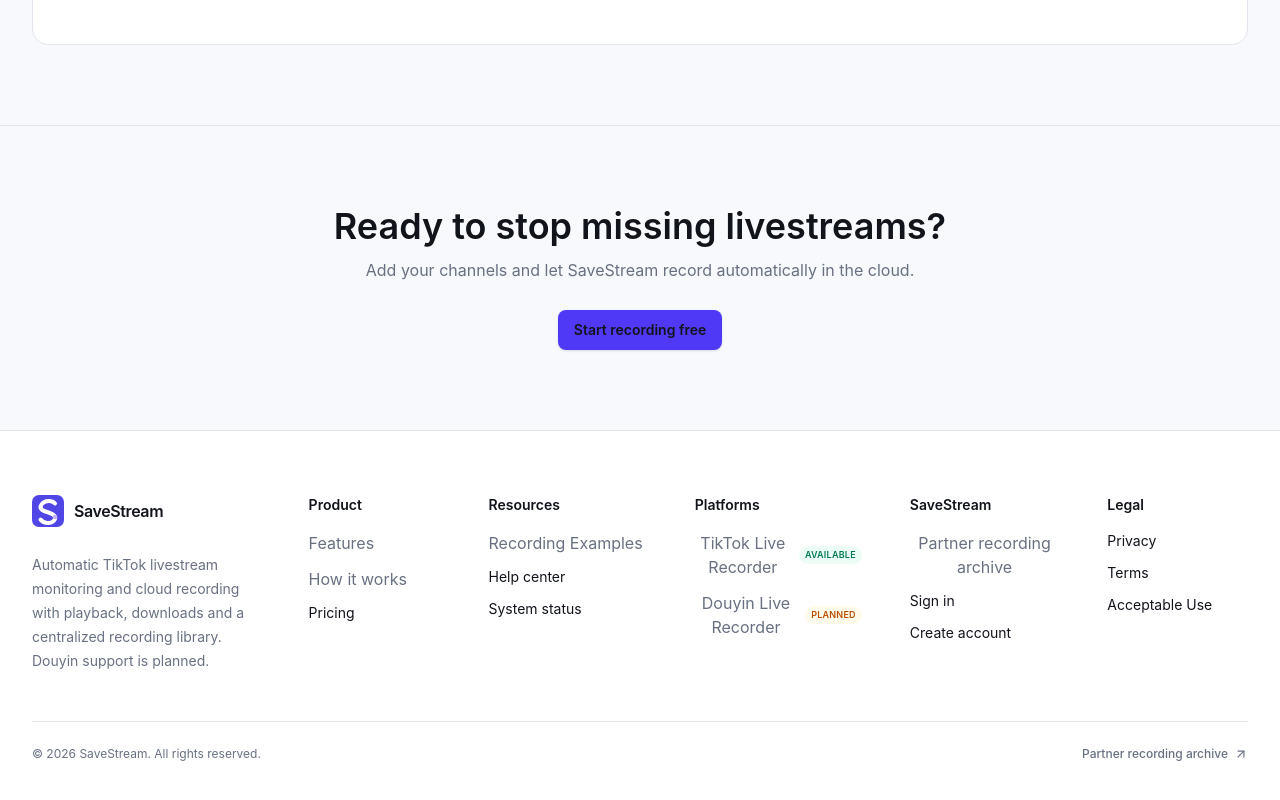
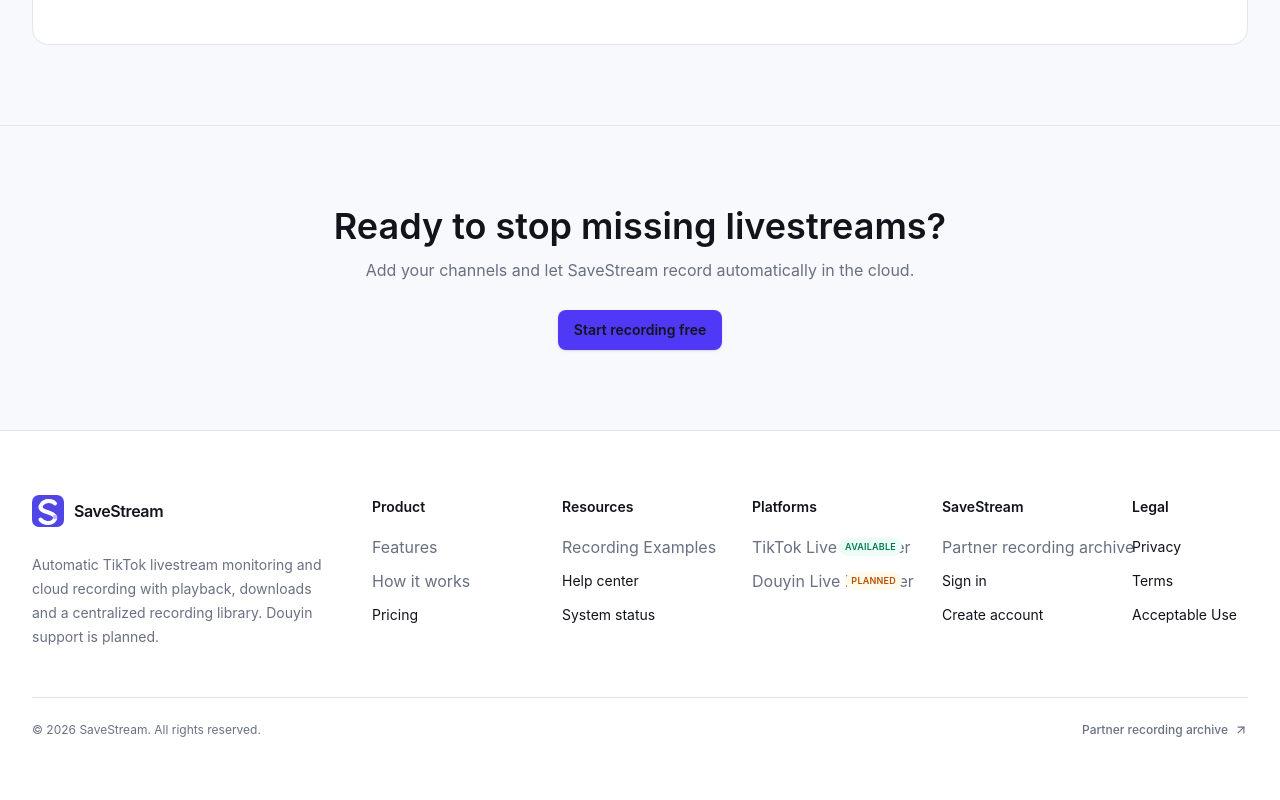
Before and after one commit to ronganminh/SaveStream, a React (Vite) app in the folder apps/web/: page /en in a window 1280 px wide. Shown: the part 5199-5999 px from the top of the page. Built offline with nearby package versions, Linux system fonts and the light colour scheme.

Commit message:
fix(web): align footer columns and platform badges

```diff
--- a/apps/web/src/components/marketing-footer.tsx
+++ b/apps/web/src/components/marketing-footer.tsx
@@ -65,15 +65,15 @@
         };
 
   const footerLink =
-    "block w-fit text-sm text-[var(--muted)] transition hover:text-[var(--fg)] focus:outline-none focus-visible:text-indigo-600";
+    "block w-full text-left text-sm leading-6 text-[var(--muted)] transition hover:text-[var(--fg)] focus:outline-none focus-visible:text-indigo-600 lg:whitespace-nowrap";
 
   return (
     <footer className="border-t border-[var(--border)] bg-[var(--surface)]">
       <div className="mx-auto max-w-[1540px] px-4 py-12 sm:px-6 sm:py-14 lg:px-8 lg:py-16">
-        <div className="grid gap-10 sm:grid-cols-2 lg:grid-cols-[1.3fr_.75fr_.9fr_.95fr_.85fr_.8fr] lg:gap-8 xl:gap-12">
-          <div className="sm:col-span-2 lg:col-span-1">
+        <div className="grid items-start gap-x-8 gap-y-10 sm:grid-cols-2 lg:grid-cols-[minmax(300px,1.45fr)_repeat(5,minmax(150px,1fr))] xl:gap-x-10">
+          <div className="min-w-0 sm:col-span-2 lg:col-span-1">
             <Logo />
-            <p className="mt-5 max-w-xs text-sm leading-6 text-[var(--muted)]">{copy.description}</p>
+            <p className="mt-5 max-w-[19rem] text-sm leading-6 text-[var(--muted)]">{copy.description}</p>
           </div>
 
           <FooterColumn title={copy.product}>
@@ -89,22 +89,18 @@
           </FooterColumn>
 
           <FooterColumn title={copy.platforms}>
-            <button type="button" className={footerLink} onClick={() => scrollToSection("platforms")}>
-              <span className="flex items-center gap-2">
-                {copy.tiktok}
-                <span className="rounded-full bg-emerald-50 px-1.5 py-0.5 text-[9px] font-semibold uppercase tracking-wide text-emerald-700 dark:bg-emerald-500/10 dark:text-emerald-300">
-                  {copy.available}
-                </span>
-              </span>
-            </button>
-            <button type="button" className={footerLink} onClick={() => scrollToSection("platforms")}>
-              <span className="flex items-center gap-2">
-                {copy.douyin}
-                <span className="rounded-full bg-amber-50 px-1.5 py-0.5 text-[9px] font-semibold uppercase tracking-wide text-amber-700 dark:bg-amber-500/10 dark:text-amber-300">
-                  {copy.planned}
-                </span>
-              </span>
-            </button>
+            <PlatformFooterLink
+              label={copy.tiktok}
+              badge={copy.available}
+              badgeClass="bg-emerald-50 text-emerald-700 dark:bg-emerald-500/10 dark:text-emerald-300"
+              onClick={() => scrollToSection("platforms")}
+            />
+            <PlatformFooterLink
+              label={copy.douyin}
+              badge={copy.planned}
+              badgeClass="bg-amber-50 text-amber-700 dark:bg-amber-500/10 dark:text-amber-300"
+              onClick={() => scrollToSection("platforms")}
+            />
           </FooterColumn>
 
           <FooterColumn title={copy.company}>
@@ -138,9 +134,34 @@
 
 function FooterColumn({ title, children }: { title: string; children: React.ReactNode }) {
   return (
-    <nav aria-label={title}>
-      <h2 className="text-sm font-semibold text-[var(--fg)]">{title}</h2>
-      <div className="mt-4 space-y-3">{children}</div>
+    <nav aria-label={title} className="min-w-0 text-left">
+      <h2 className="h-6 text-sm font-semibold leading-6 text-[var(--fg)]">{title}</h2>
+      <div className="mt-4 grid auto-rows-min gap-2.5">{children}</div>
     </nav>
   );
 }
+
+function PlatformFooterLink({
+  label,
+  badge,
+  badgeClass,
+  onClick,
+}: {
+  label: string;
+  badge: string;
+  badgeClass: string;
+  onClick: () => void;
+}) {
+  return (
+    <button
+      type="button"
+      onClick={onClick}
+      className="grid w-full grid-cols-[minmax(0,1fr)_auto] items-center gap-2 text-left text-sm leading-6 text-[var(--muted)] transition hover:text-[var(--fg)] focus:outline-none focus-visible:text-indigo-600"
+    >
+      <span className="min-w-0 lg:whitespace-nowrap">{label}</span>
+      <span className={`shrink-0 rounded-full px-1.5 py-0.5 text-[9px] font-semibold uppercase tracking-wide ${badgeClass}`}>
+        {badge}
+      </span>
+    </button>
+  );
+}
```
